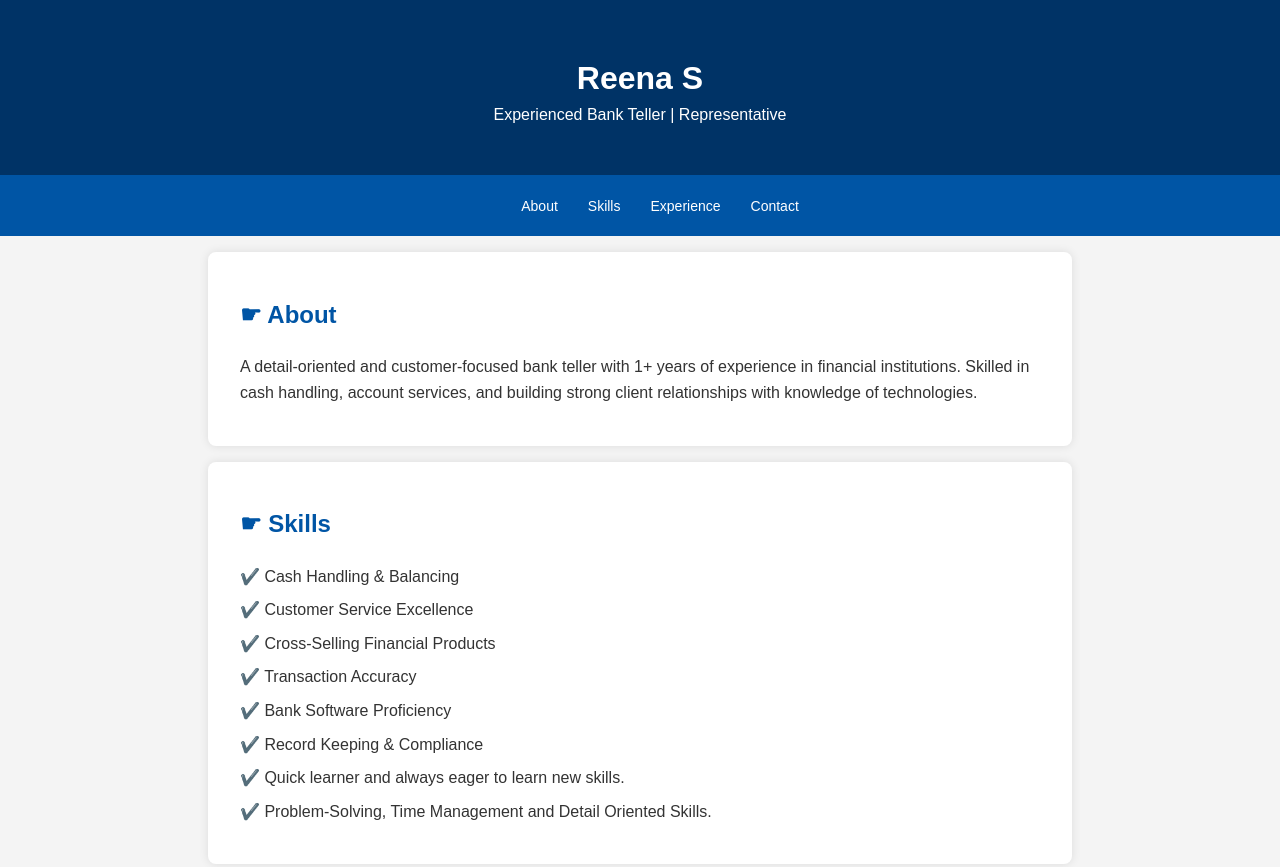
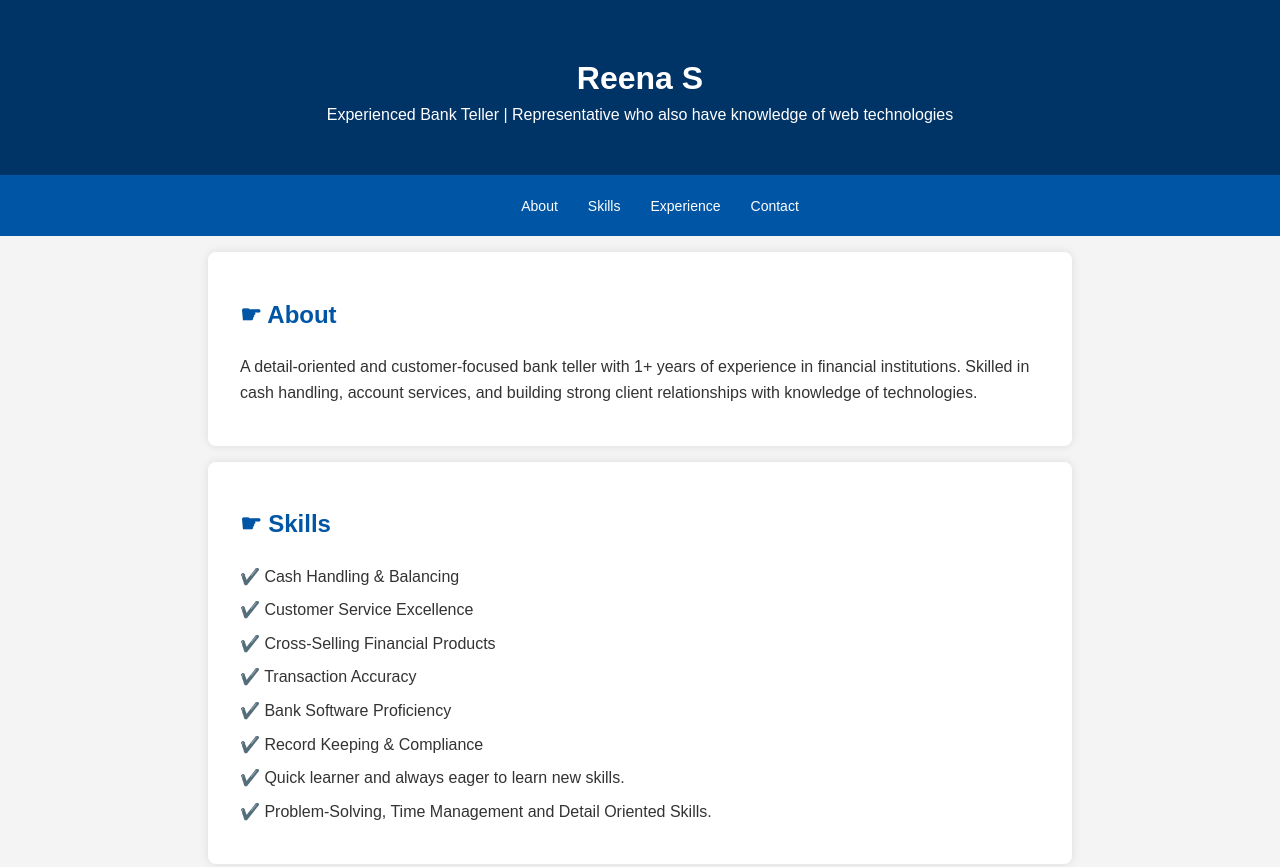
Before and after one commit to Chatakh/BankT, a plain HTML site: page index.html in a window 1280 px wide. Shown: the top 867 px of the page. Drawn offline with Linux system fonts and the light colour scheme.

Commit message:
Update index.html

```diff
--- a/index.html
+++ b/index.html
@@ -9,7 +9,7 @@
 <body>
   <header>
     <h1>Reena S</h1>
-    <p>Experienced Bank Teller | Representative</p>
+    <p>Experienced Bank Teller | Representative who also have knowledge of web technologies </p>
   </header>
 
   <!-- Navigation -->
```
